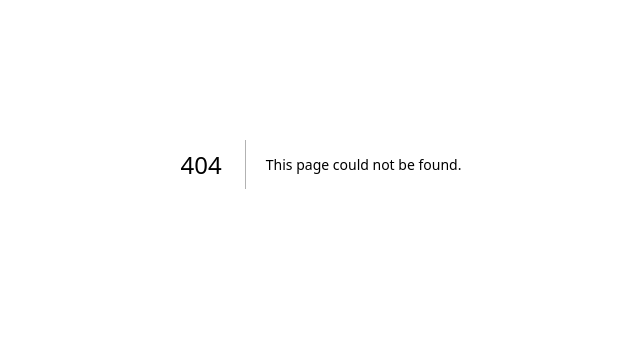
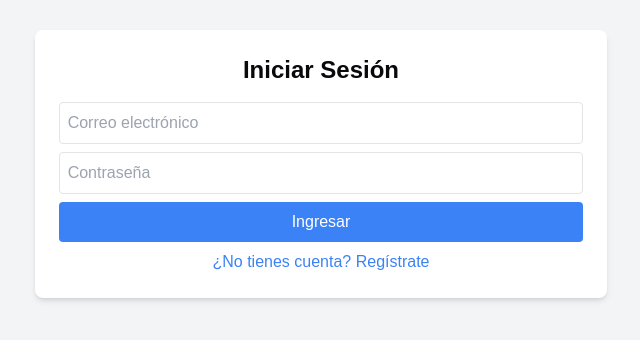
Before and after one commit to JoseFer2001/DesarrolloWeb, a Next.js app: page /login in a window 1280 px wide. Before the commit this address had no page. Shown: the part 236-576 px from the top of the page, without its empty margins (319-959 px from the left). Built offline with nearby package versions, Linux system fonts and the light colour scheme.

Commit message:
Inicio de sesión
Creación de inicio de sesión y arreglo de errores de enrutamiento

```diff
--- /dev/null
+++ b/src/app/entrevistas/entrevistas-nuevas/page.tsx
@@ -0,0 +1,17 @@
+"use client";
+
+import { MainNav } from "@/components/ui/nav-principal";
+import NavEntrevista from "@/components/EntrevistasComponents/NavEntrevistas";
+import FormEntrevista from "@/components/EntrevistasComponents/FormEntrevistas";
+
+const Entrevistas = () => {
+  return (
+    <>
+      <MainNav />
+      <NavEntrevista />
+      <FormEntrevista />
+    </>
+  );
+};
+
+export default Entrevistas;
--- a/src/app/entrevistas/page.tsx
+++ b/src/app/entrevistas/page.tsx
@@ -1,17 +1,25 @@
 "use client";
 
-import { MainNav } from "@/components/ui/nav-principal";
-import NavEntrevista from "@/components/EntrevistasComponents/NavEntrevistas";
-import FormEntrevista from "@/components/EntrevistasComponents/FormEntrevistas";
+import { useRouter } from "next/navigation";
 
-const Entrevistas = () => {
+export default function Entrevistas() {
+  const router = useRouter();
+
   return (
-    <>
-      <MainNav />
-      <NavEntrevista />
-      <FormEntrevista />
-    </>
+    <div className="flex flex-col items-center mt-10">
+      <h2 className="text-2xl font-semibold mb-4">Seleccione una opción</h2>
+      <button
+        className="bg-blue-500 text-white px-4 py-2 rounded m-2"
+        onClick={() => router.push("/entrevistas/entrevistas-nuevas")}
+      >
+        Entrevistas Nuevas
+      </button>
+      <button
+        className="bg-green-500 text-white px-4 py-2 rounded m-2"
+        onClick={() => router.push("/entrevistas/entrevistas-realizadas")}
+      >
+        Entrevistas Realizadas
+      </button>
+    </div>
   );
-};
-
-export default Entrevistas;
+}
--- /dev/null
+++ b/src/app/login/page.tsx
@@ -0,0 +1,72 @@
+"use client";
+
+import { useState } from "react";
+import { useRouter } from "next/navigation";
+
+export default function Login() {
+  const router = useRouter();
+  const [email, setEmail] = useState("");
+  const [password, setPassword] = useState("");
+  const [isRegistering, setIsRegistering] = useState(false);
+
+  const handleSubmit = (e: React.FormEvent) => {
+    e.preventDefault();
+
+    let users = JSON.parse(localStorage.getItem("users") || "[]");
+
+    if (isRegistering) {
+      // Registrar usuario
+      const userExists = users.some((user: any) => user.email === email);
+      if (userExists) {
+        alert("El usuario ya existe");
+      } else {
+        users.push({ email, password });
+        localStorage.setItem("users", JSON.stringify(users));
+        alert("Usuario registrado con éxito");
+        setIsRegistering(false);
+      }
+    } else {
+      // Iniciar sesión
+      const user = users.find((user: any) => user.email === email && user.password === password);
+      if (user) {
+        localStorage.setItem("auth", "true");
+        router.push("/modelos");
+      } else {
+        alert("Correo o contraseña incorrectos");
+      }
+    }
+  };
+
+  return (
+    <div className="flex h-screen items-center justify-center bg-gray-100">
+      <form className="bg-white p-6 rounded-lg shadow-md" onSubmit={handleSubmit}>
+        <h2 className="text-2xl font-bold mb-4 text-center">
+          {isRegistering ? "Registro" : "Iniciar Sesión"}
+        </h2>
+        <input
+          type="email"
+          placeholder="Correo electrónico"
+          className="w-full p-2 border rounded mb-2"
+          value={email}
+          onChange={(e) => setEmail(e.target.value)}
+        />
+        <input
+          type="password"
+          placeholder="Contraseña"
+          className="w-full p-2 border rounded mb-2"
+          value={password}
+          onChange={(e) => setPassword(e.target.value)}
+        />
+        <button className="w-full bg-blue-500 text-white p-2 rounded">
+          {isRegistering ? "Registrarse" : "Ingresar"}
+        </button>
+        <p
+          className="mt-2 text-blue-500 text-center cursor-pointer"
+          onClick={() => setIsRegistering(!isRegistering)}
+        >
+          {isRegistering ? "¿Ya tienes cuenta? Inicia sesión" : "¿No tienes cuenta? Regístrate"}
+        </p>
+      </form>
+    </div>
+  );
+}
--- /dev/null
+++ b/src/app/modelos/page.tsx
@@ -0,0 +1,33 @@
+"use client";
+
+import { useEffect } from "react";
+import { useRouter } from "next/navigation";
+import { MainNav } from "@/components/ui/nav-principal";
+import { UserTable } from "@/components/ui/Tabla-de-modelos";
+import Quincenas from "@/components/AsistenciaComponents/QuincenaAsistencias";
+
+export default function ModelosPage() {
+  const router = useRouter();
+
+  useEffect(() => {
+    const isAuthenticated = localStorage.getItem("auth");
+    if (!isAuthenticated) {
+      router.push("/login"); // Redirige al login si no está autenticado
+    }
+  }, []);
+
+  return (
+    <>
+      {/* Barra de navegación */}
+      <MainNav />
+
+      {/* Calendario */}
+      <Quincenas onChangeQuincena={(quincena) => console.log(quincena)} />
+
+      {/* Sección 1 */}
+      <div className="flex h-screen items-center justify-center bg-white">
+        <UserTable />
+      </div>
+    </>
+  );
+}
--- a/src/app/page.tsx
+++ b/src/app/page.tsx
@@ -1,23 +1,19 @@
 "use client";
 
-import { MainNav } from "@/components/ui/nav-principal";
-import { DateRangePicker } from "@/components/ui/calendario";
-import { UserTable } from "@/components/ui/Tabla-de-modelos";
-import Quincenas from "@/components/AsistenciaComponents/QuincenaAsistencias";
+import { useEffect } from "react";
+import { useRouter } from "next/navigation";
 
 export default function Home() {
-  return (
-    <>
-      {/* Barra de navegación */}
-      <MainNav />
+  const router = useRouter();
 
-      {/* Calendario */}
-      <Quincenas onChangeQuincena={(quincena) => console.log(quincena)} />
+  useEffect(() => {
+    const isAuthenticated = localStorage.getItem("auth");
+    if (!isAuthenticated) {
+      router.push("/login"); // Redirige al login
+    } else {
+      router.push("/modelos"); // Redirige a la página de modelos si está autenticado
+    }
+  }, []);
 
-      {/* Sección 1 */}
-      <div className="flex h-screen items-center justify-center bg-white">
-        <UserTable />
-      </div>
-    </>
-  );
+  return <div>Cargando...</div>;
 }
--- a/src/components/EntrevistasComponents/NavEntrevistas.tsx
+++ b/src/components/EntrevistasComponents/NavEntrevistas.tsx
@@ -7,7 +7,7 @@ export function NavEntrevista() {
   return (
     <Tabs defaultValue="realizadas" className="w-full">
       <TabsList className="flex gap-4 bg-gray-100 p-2 rounded-xl">
-        <Link href="/entrevistas/page">
+        <Link href="/entrevistas/entrevistas-nuevas">
           <TabsTrigger value="nueva">Nueva Entrevista</TabsTrigger>
         </Link>
         <Link href="/entrevistas/entrevistas-realizadas">
--- a/src/components/ui/nav-principal.tsx
+++ b/src/components/ui/nav-principal.tsx
@@ -18,18 +18,18 @@ const navigationItems = [
     content: [
       {
         title: "Gestión de Modelos",
-        href: "/modelos/gestion",
+        href: "/modelos",
         description: "Administrar modelos y sus características"
       }
     ]
   },
   {
     title: "Gestión de Entrevistas",
-    href: "/entrevistas", // ✅ Ajuste para redirigir correctamente
+    href: "/entrevistas",
     content: [
       {
         title: "Programar Entrevistas",
-        href: "/entrevistas", // ✅ Apunta al módulo entrevistas.tsx
+        href: "/entrevistas",
         description: "Agendar y gestionar entrevistas"
       }
     ]
@@ -45,28 +45,6 @@ const navigationItems = [
       }
     ]
   },
-  {
-    title: "Facturación",
-    href: "/facturacion",
-    content: [
-      {
-        title: "Sistema de Facturación",
-        href: "/facturacion/sistema",
-        description: "Gestionar facturas y pagos"
-      }
-    ]
-  },
-  {
-    title: "Gestión y Reglas",
-    href: "/reglas",
-    content: [
-      {
-        title: "Configuración del Sistema",
-        href: "/reglas/configuracion",
-        description: "Administrar reglas y configuraciones"
-      }
-    ]
-  }
 ];
 
 export function MainNav() {
```
Also changed, not shown: src/app/layout.tsx (+6 -4 lines).
